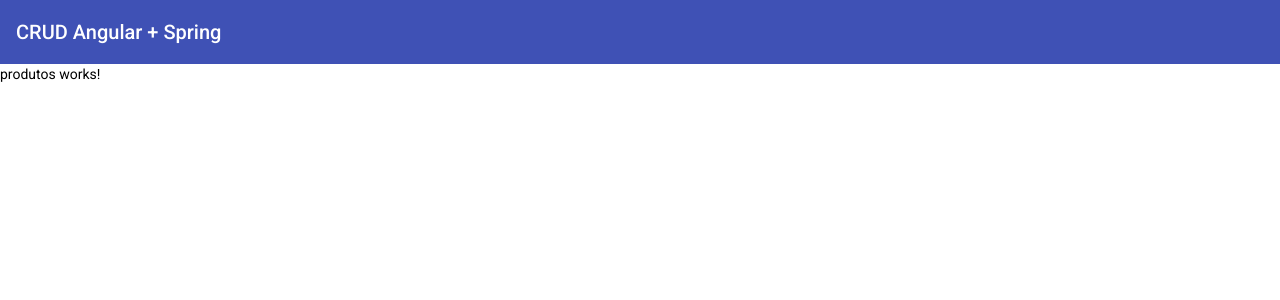
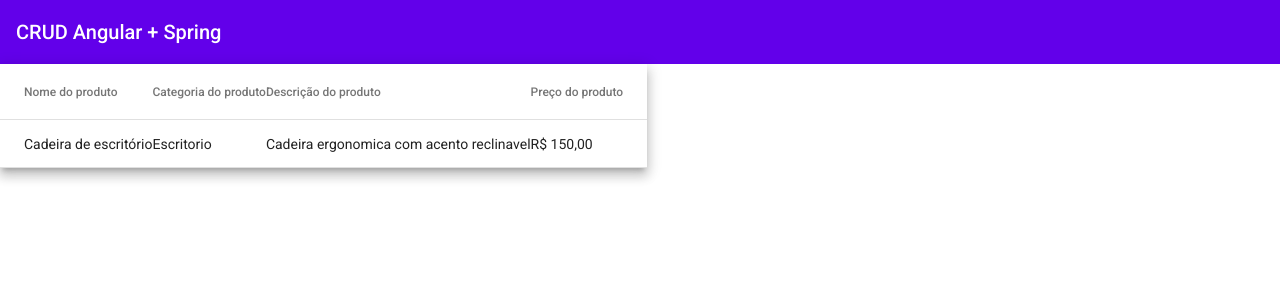
Before and after one commit to Eder-Professional/Crud_Angular, an Angular app: page /produtos in a window 1280 px wide. Shown: the top 300 px of the page. Built offline with nearby package versions, Linux system fonts and the light colour scheme.

Commit message:
Custom theme and products table created

```diff
--- /dev/null
+++ b/src/app/products/models/products.ts
@@ -0,0 +1,8 @@
+export interface Products {
+  _id: string;
+  name: string;
+  category: string;
+  // photo: string;
+  description: string;
+  price: string
+}
--- a/src/app/products/products.module.ts
+++ b/src/app/products/products.module.ts
@@ -1,5 +1,6 @@
+import { CommonModule } from '@angular/common';
 import { NgModule } from '@angular/core';
-import { CommonModule } from '@angular/common';
+import { MatTableModule } from '@angular/material/table';
 
 import { ProductsRoutingModule } from './products-routing.module';
 import { ProdutosComponent } from './produtos/produtos.component';
@@ -11,7 +12,8 @@ import { ProdutosComponent } from './produtos/produtos.component';
   ],
   imports: [
     CommonModule,
-    ProductsRoutingModule
+    ProductsRoutingModule,
+    MatTableModule
   ]
 })
 export class ProductsModule { }
--- a/src/app/products/produtos/produtos.component.html
+++ b/src/app/products/produtos/produtos.component.html
@@ -1 +1,36 @@
-<p>produtos works!</p>
+<table mat-table [dataSource]="products" class="mat-elevation-z8">
+
+  <!-- Name Column -->
+  <ng-container matColumnDef="name">
+    <th mat-header-cell *matHeaderCellDef> Nome do produto </th>
+    <td mat-cell *matCellDef="let product"> {{ product.name }} </td>
+  </ng-container>
+
+  <!-- Category Column -->
+  <ng-container matColumnDef="category">
+    <th mat-header-cell *matHeaderCellDef> Categoria do produto </th>
+    <td mat-cell *matCellDef="let product"> {{product.category}} </td>
+  </ng-container>
+
+  <!-- Image Column -->
+  <!-- <ng-container matColumnDef="photo">
+    <th mat-header-cell *matHeaderCellDef> Imagem do produto </th>
+    <td mat-cell *matCellDef="let product"> {{product.photo}} </td>
+  </ng-container> -->
+
+  <!-- Description Column -->
+  <ng-container matColumnDef="description">
+    <th mat-header-cell *matHeaderCellDef> Descrição do produto </th>
+    <td mat-cell *matCellDef="let product"> {{product.description}} </td>
+  </ng-container>
+
+  <!-- Price Column -->
+  <ng-container matColumnDef="price">
+    <th mat-header-cell *matHeaderCellDef> Preço do produto </th>
+    <td mat-cell *matCellDef="let product"> {{product.price}} </td>
+  </ng-container>
+
+
+  <tr mat-header-row *matHeaderRowDef="displayedColumns"></tr>
+  <tr mat-row *matRowDef="let row; columns: displayedColumns;"></tr>
+</table>
--- a/src/app/products/produtos/produtos.component.ts
+++ b/src/app/products/produtos/produtos.component.ts
@@ -1,4 +1,5 @@
 import { Component, OnInit } from '@angular/core';
+import { Products } from '../models/products';
 
 @Component({
   selector: 'app-produtos',
@@ -7,9 +8,22 @@ import { Component, OnInit } from '@angular/core';
 })
 export class ProdutosComponent implements OnInit {
 
-  constructor() { }
+  products: Products[] = [
+    { _id:'1',
+    name: 'Cadeira de escritório',
+    category: 'Escritorio',
+    description: 'Cadeira ergonomica com acento reclinavel',
+    price: 'R$ 150,00'
+  }
+  ];
+  displayedColumns = ['name','category','description','price'];
+
+  constructor() {
+    //this.products = [];
+  }
 
   ngOnInit(): void {
+
   }
 
 }
--- a/src/styles.scss
+++ b/src/styles.scss
@@ -1,4 +1,15 @@
 /* You can add global styles to this file, and also import other style files */
+
+@import '@angular/material/theming';
+@include mat-core();
+
+$custom-app-primary: mat-palette($mat-deep-purple, A700);
+$custom-app-secondary: mat-palette($mat-indigo, A200, A400, 700);
+$custom-app-warn: mat-palette($mat-red, A700);
+
+$custom-theme: mat-light-theme($custom-app-primary, $custom-app-secondary, $custom-app-warn);
+
+@include angular-material-theme($custom-theme);
 
 html, body { height: 100%; }
 body { margin: 0; font-family: Roboto, "Helvetica Neue", sans-serif; }
```
